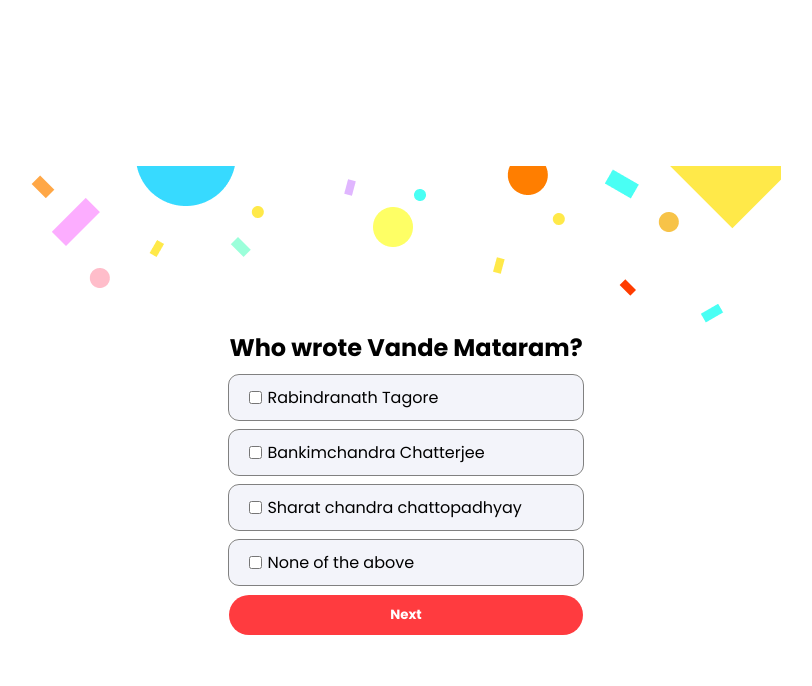
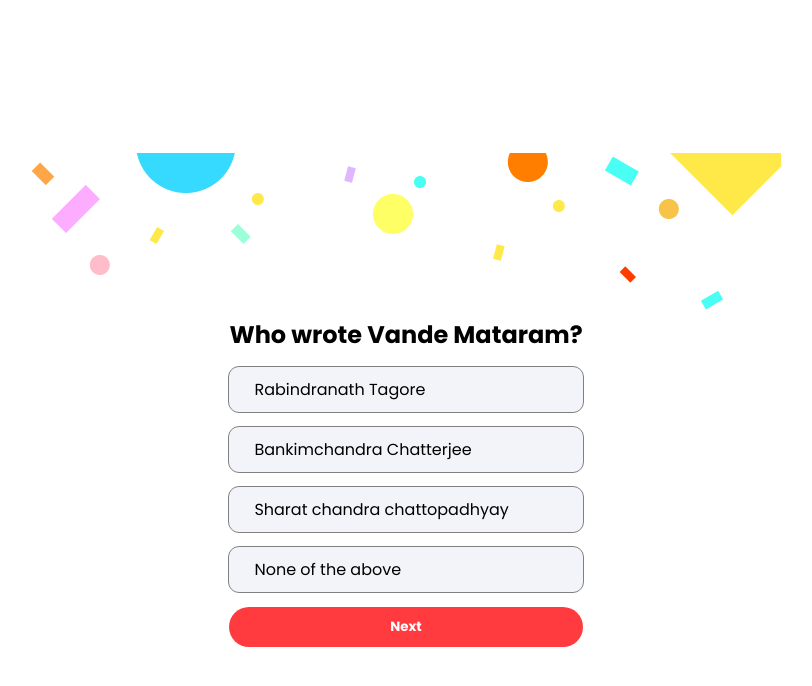
Before and after one commit to RAVIROCK916/upraised-quiz-task, a React (Vite) app: page /question in a window 1280 px wide. Shown: the top 686 px of the page, without its empty margins (234-1046 px from the left). Built offline with nearby package versions, Linux system fonts and the light colour scheme; data requests are answered from the project's data file.

Commit message:
Checkbox styling

```diff
--- a/index.html
+++ b/index.html
@@ -9,6 +9,15 @@
         <style>
             @import url("https://fonts.googleapis.com/css2?family=Poppins:ital,wght@0,100;0,200;0,300;0,400;0,500;0,600;0,700;0,800;0,900;1,100;1,200;1,300;1,400;1,500;1,600;1,700;1,800;1,900&display=swap");
         </style>
+
+        <!-- material icons cdn -->
+        <link
+            rel="stylesheet"
+            href="https://cdnjs.cloudflare.com/ajax/libs/font-awesome/6.4.2/css/all.min.css"
+            integrity="sha512-z3gLpd7yknf1YoNbCzqRKc4qyor8gaKU1qmn+CShxbuBusANI9QpRohGBreCFkKxLhei6S9CQXFEbbKuqLg0DA=="
+            crossorigin="anonymous"
+            referrerpolicy="no-referrer"
+        />
     </head>
     <body>
         <div id="root"></div>
--- a/src/components/Navbar.jsx
+++ b/src/components/Navbar.jsx
@@ -1,11 +1,12 @@
 import React from "react";
 import "../styles/Navbar.css";
+import { Logo } from "../assets/images";
 
 const Navbar = () => {
     return (
         <div>
             <div className="logo">
-                <img src="" alt="" />
+                <img src={Logo} alt="" />
                 <span className="logo-title">upraised</span>
             </div>
         </div>
--- a/src/components/Options.jsx
+++ b/src/components/Options.jsx
@@ -16,14 +16,15 @@ const Options = ({ choices, isMultiple, setAnswers, answers }) => {
     return (
         <form>
             {choices.map((item, idx) => {
+                let isChecked = answers.includes(idx.toString());
+                console.log(isChecked);
                 return (
                     <label htmlFor={`choice-${idx}`} key={`choices-${idx}`}>
                         <div
                             className="choice"
                             style={{
-                                // TODO: Add styling
-                                outline: answers.includes(idx.toString())
-                                    ? "5px solid green"
+                                outline: isChecked
+                                    ? "1px solid green"
                                     : "1px solid grey",
                             }}
                         >
@@ -33,8 +34,14 @@ const Options = ({ choices, isMultiple, setAnswers, answers }) => {
                                 name={idx}
                                 id={`choice-${idx}`}
                                 onChange={handleOptionsChange}
-                                checked={answers.includes(idx.toString())}
+                                checked={isChecked}
                             />
+                            <i
+                                className="fa fa-check"
+                                style={{
+                                    display: isChecked ? "initial" : "none",
+                                }}
+                            ></i>
                             <span className="choice-title">{item}</span>
                         </div>
                     </label>
--- a/src/styles/Home.css
+++ b/src/styles/Home.css
@@ -3,7 +3,7 @@ main {
     flex-direction: column;
     justify-content: space-between;
     height: 100vh;
-    padding: 20px 0;
+    padding: 30px 0;
 }
 
 .quiz-title {
--- a/src/styles/Navbar.css
+++ b/src/styles/Navbar.css
@@ -1,3 +1,11 @@
+.logo {
+    display: flex;
+    justify-content: center;
+    gap: 5px;
+}
+.logo img {
+    width: 20px;
+}
 .logo-title {
     font-weight: bold;
 }
--- a/src/styles/Question.css
+++ b/src/styles/Question.css
@@ -13,8 +13,11 @@
     display: flex;
     padding: 10px 20px;
     border-radius: 10px;
-    margin: 10px 0;
+    margin: 15px 0;
     background-color: #f3f4fa;
+}
+.choice input {
+    appearance: none;
 }
 
 .choice-title {
```
Also changed, not shown: src/pages/Result.jsx (added, +7 -0 lines).
